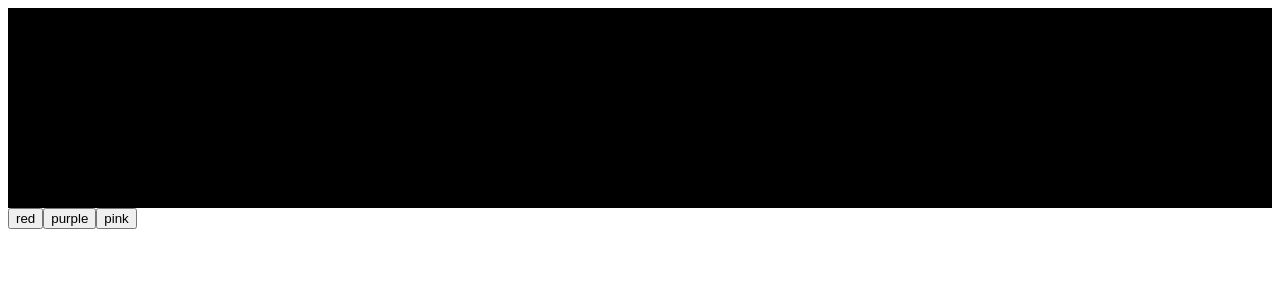
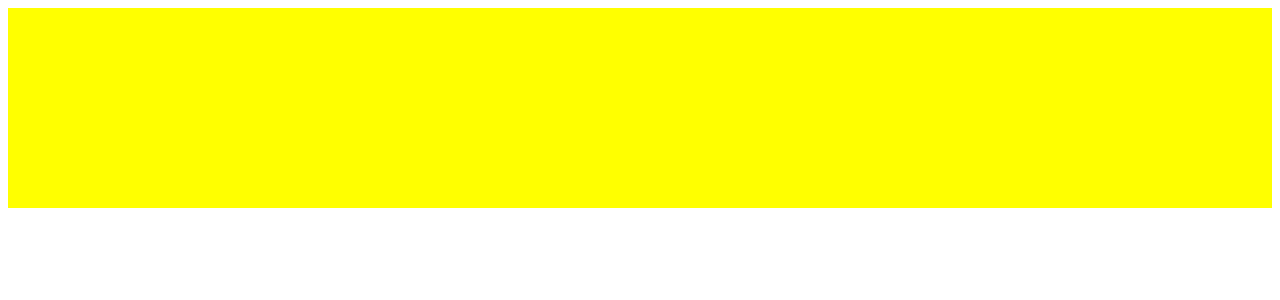
Before and after one commit to chowankumar/ReactQuestions, a React (Vite) app: page / in a window 1280 px wide. Shown: the top 300 px of the page. Built offline with nearby package versions, Linux system fonts and the light colour scheme.

Commit message:
Question ten done

```diff
--- a/src/App.jsx
+++ b/src/App.jsx
@@ -1,9 +1,9 @@
  import React from 'react'
- import Nine from './Nine.jsx'
+ import Ten from './Ten.jsx'
  export const App = () => {
    return (
      <div>
-       <Nine/>
+       <Ten/>
      </div>
    )
  }
--- /dev/null
+++ b/src/Ten.jsx
@@ -0,0 +1,19 @@
+import React, { useState } from 'react'
+
+const Ten = () => {
+    const [color,setColor] = useState("yellow");
+    const colorHandler =()=>{
+        const newColor = color === 'yellow' ?  'pink' : 'white'
+        setColor(newColor)
+    }
+  return (
+    <div>
+        <div onClick={colorHandler} style={{backgroundColor:color, height:'200px'}}>
+
+        </div>
+
+    </div>
+  )
+}
+
+export default Ten
```
Also changed, not shown: ReactQuestions.txt.
